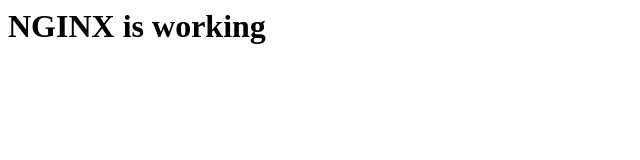
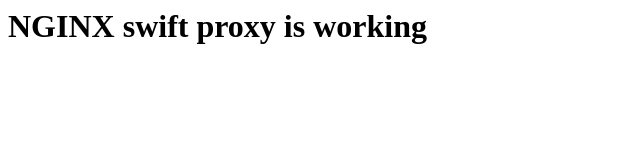
Before and after one commit to spsandiford/nginx-swift-proxy-openshift, a plain HTML site: page index.html in a window 1280 px wide. Shown: the whole page, without its empty margins (0-640 px from the left). Drawn offline with Linux system fonts and the light colour scheme.

Commit message:
updated text

```diff
--- a/index.html
+++ b/index.html
@@ -3,6 +3,6 @@
 	<title>Test NGINX passed</title>
 </head>
 <body>
-<h1>NGINX is working</h1>
+<h1>NGINX swift proxy is working</h1>
 </body>
 </html>
```
